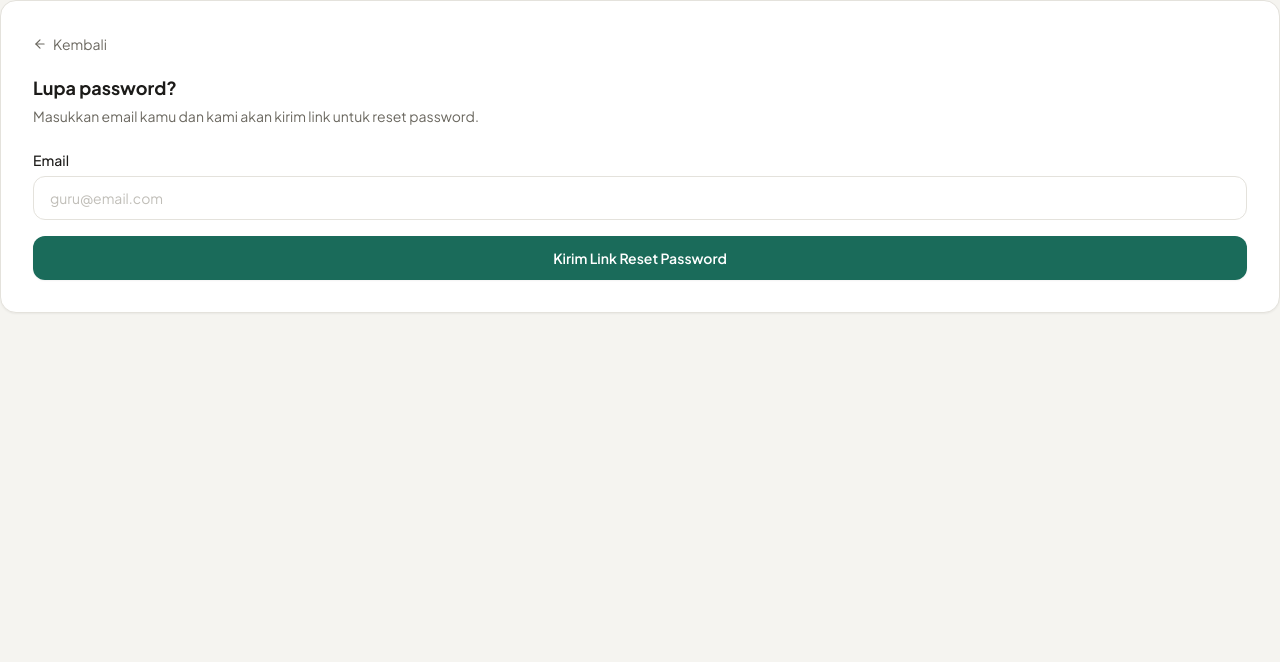
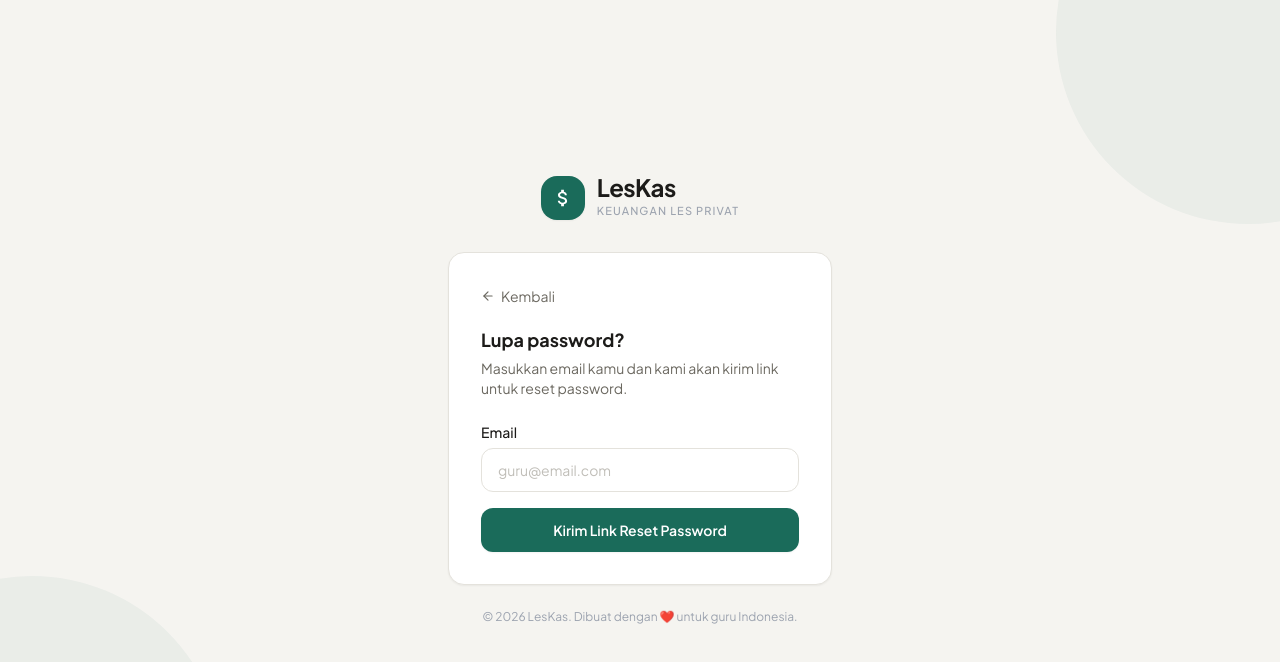
Before and after one commit to mantraabi/leskas, a Next.js app in the folder apps/web/: page /auth/forgot-password in a window 1280 px wide. Shown: the top 662 px of the page. Built offline with nearby package versions, Linux system fonts and the light colour scheme.

Commit message:
layout login

```diff
--- /dev/null
+++ b/apps/web/app/auth/layout.tsx
@@ -0,0 +1,44 @@
+export default function AuthLayout({
+  children,
+}: {
+  children: React.ReactNode;
+}) {
+  return (
+    <div className="min-h-screen bg-[#F5F4F0] flex flex-col items-center justify-center p-4">
+
+      {/* Decorative background */}
+      <div className="absolute inset-0 overflow-hidden pointer-events-none">
+        <div className="absolute -top-40 -right-40 w-96 h-96 bg-brand/5 rounded-full" />
+        <div className="absolute -bottom-40 -left-40 w-96 h-96 bg-brand/5 rounded-full" />
+      </div>
+
+      <div className="w-full max-w-sm relative z-10">
+
+        {/* Logo */}
+        <div className="flex items-center justify-center gap-3 mb-8">
+          <div className="w-11 h-11 bg-brand rounded-2xl flex items-center justify-center shadow-sm">
+            <svg width="22" height="22" viewBox="0 0 24 24" fill="white">
+              <path d="M11.8 10.9c-2.27-.59-3-1.2-3-2.15 0-1.09 1.01-1.85 2.7-1.85 1.78 0 2.44.85 2.5 2.1h2.21c-.07-1.72-1.12-3.3-3.21-3.81V3h-3v2.16c-1.94.42-3.5 1.68-3.5 3.61 0 2.31 1.91 3.46 4.7 4.13 2.5.6 3 1.48 3 2.41 0 .69-.49 1.79-2.7 1.79-2.06 0-2.87-.92-2.98-2.1h-2.2c.12 2.19 1.76 3.42 3.68 3.83V21h3v-2.15c1.95-.37 3.5-1.5 3.5-3.55 0-2.84-2.43-3.81-4.7-4.4z"/>
+            </svg>
+          </div>
+          <div>
+            <p className="text-2xl font-bold text-[#1C1B19] tracking-tight leading-none">
+              LesKas
+            </p>
+            <p className="text-[11px] text-[#9CA3AF] font-medium tracking-widest uppercase mt-1">
+              Keuangan Les Privat
+            </p>
+          </div>
+        </div>
+
+        {children}
+
+        {/* Footer */}
+        <p className="text-center text-xs text-[#9CA3AF] mt-6">
+          © 2026 LesKas. Dibuat dengan ❤️ untuk guru Indonesia.
+        </p>
+
+      </div>
+    </div>
+  );
+}
```
